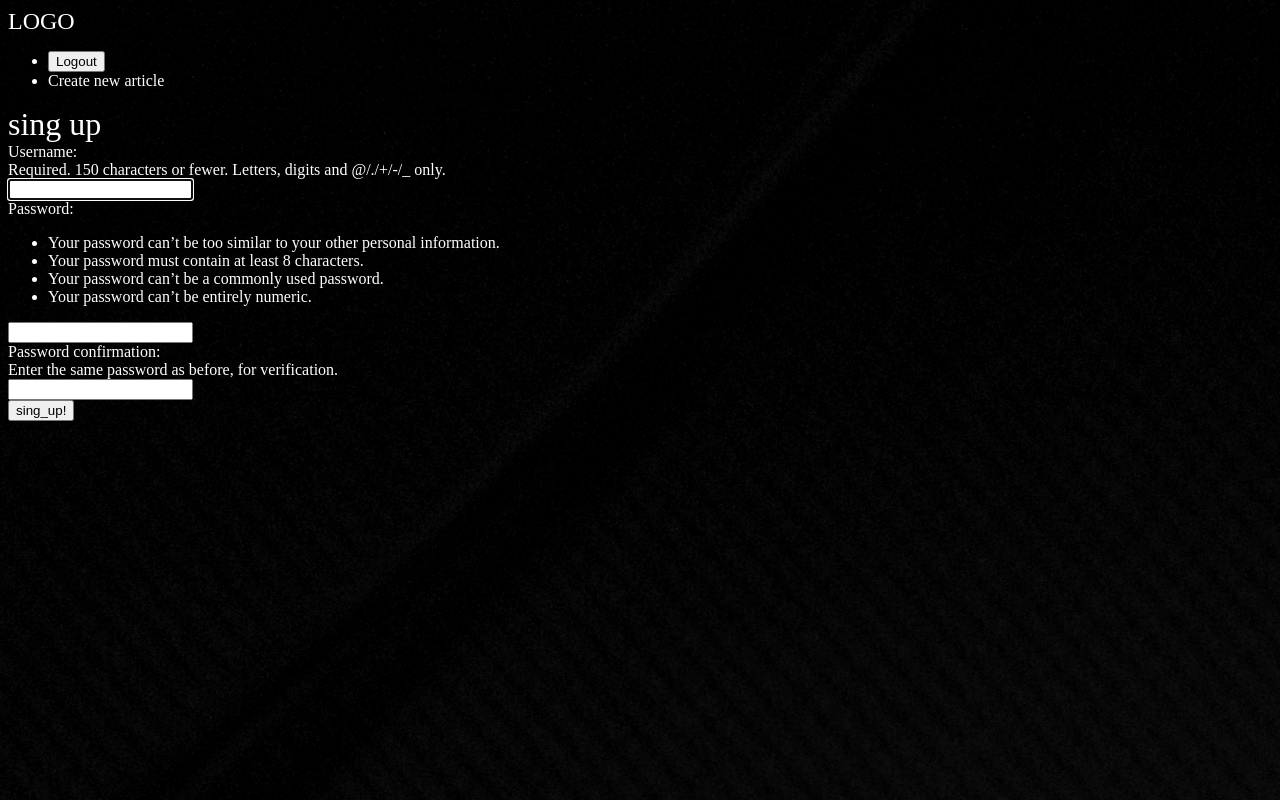
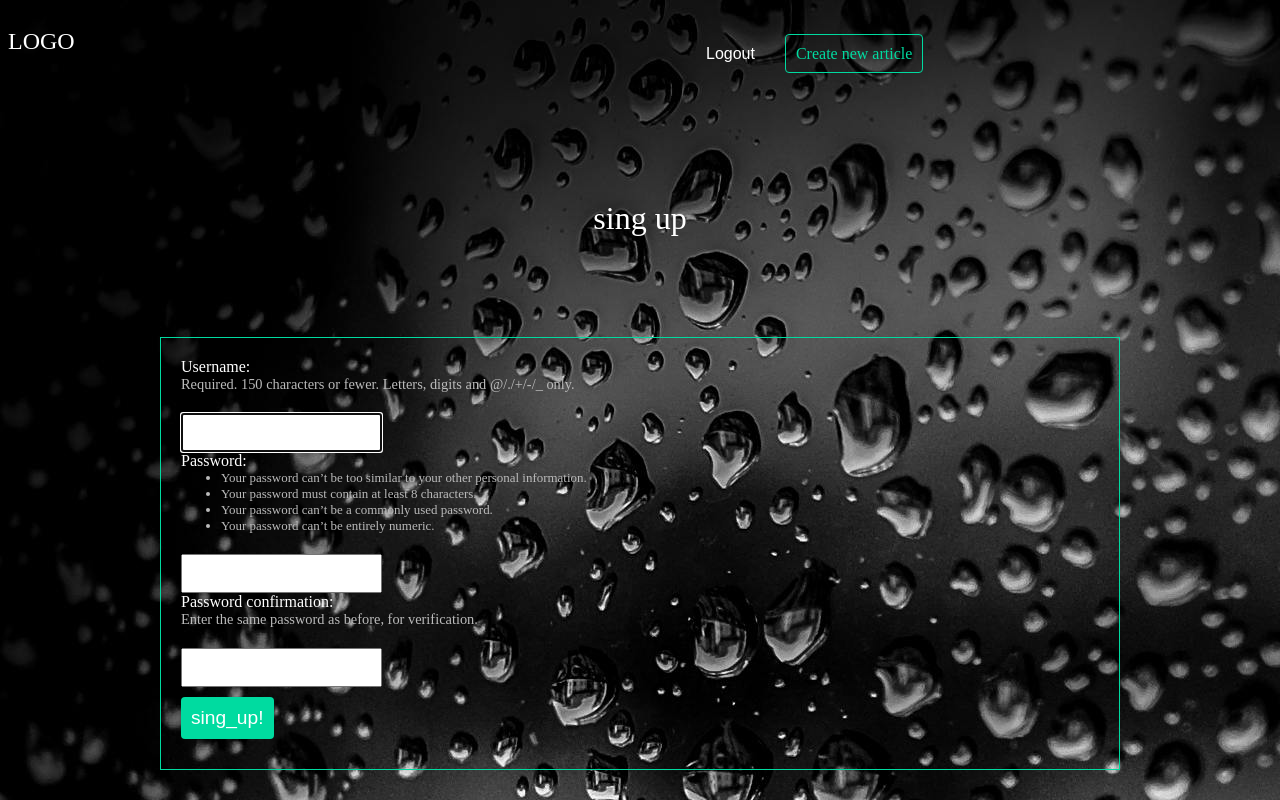
Before and after one commit to kiahz/Django-blog, a Django app: page /accounts/sing_up/ in a window 1280 px wide. Run offline with Django 5.2, Linux system fonts and the light colour scheme; a user stored in the database is signed in.

Commit message:
finaly 2

```diff
--- a/DjangoBlog/urls.py
+++ b/DjangoBlog/urls.py
@@ -4,7 +4,7 @@ from . import views
 from django.contrib.staticfiles.urls import staticfiles_urlpatterns
 from django.conf import settings
 from django.conf.urls.static import static
-
+from articles.views import articles_list
 
 #for ezafe shodn in urls hamon
 urlpatterns = [
@@ -12,7 +12,7 @@ urlpatterns = [
     path('about/', views.about),
     path('contact/', views.contact),
     path('blog/', views.blog),
-    path('', views.home),
+    path('', articles_list ),
 
     path('articles/', include('articles.urls')),
     path('accounts/', include('accounts.urls')),
--- a/accounts/templates/accounts/login.html
+++ b/accounts/templates/accounts/login.html
@@ -1,7 +1,7 @@
 {% extends "base.html" %}
 {% block content %}
 	<h1>Log in</h1>
-    <form class="" action="{% url 'accounts:login' %}" method="post">
+    <form class="site-form" action="{% url 'accounts:login' %}" method="post">
         {{ form }}
         {% csrf_token %}
         {% if request.GET.next %}
--- a/articles/templates/articles/create_article.html
+++ b/articles/templates/articles/create_article.html
@@ -1,4 +1,5 @@
 {% extends 'base.html'  %}
+{% load static %}
 {% block content %}
     <div class="creat-article ">
     <h1>
@@ -10,4 +11,5 @@
         <input type="submit" name=""  value="create">
     </form>
     </div>
+    <script src="{% static 'slugify.js' %}"></script>
 {% endblock %}
--- a/assets/stylesheet.css
+++ b/assets/stylesheet.css
@@ -16,3 +16,102 @@ a,a:hover,a:visited{
     color:white;
     text-decoration:  none;
 }
+.wrapper {
+    max-width: 960px;
+    margin: 0 auto;
+}
+div.wrapper h1{
+    text-align: center;
+    margin: 100px auto;
+    text-size :2.4em;
+}
+header{
+    display: grid;
+    grid-template-columns:1fr 1fr;
+    padding: 20px 0;
+}
+nav li{
+    display: inline-block;
+    margin-left:20px;
+}
+nav button{
+    background:none;
+    color:#fff;
+    cursor:pointer;
+    border:0;
+    font-size:1em;
+}
+.articles{
+    display: grid;
+    grid-template-columns: 1fr 1fr 1fr;
+    grid-gap: 30px;
+}
+.article{
+    padding: 10px;
+    border: 1px solid  #00dba0;
+    position: relative;
+    padding-bottom:40px ;
+}
+.article h2{
+    font-size: 1.2em;
+}
+.article .author{
+    padding: 10px;
+    background-color: #00dba0;
+    position: absolute;
+    right: 0;
+    botton: 0;
+    margin: 0;
+    color: #0f121f;
+}
+.article_detail .article{
+    padding: 0;
+}
+.article_detail .article img{
+    max-width: 100%;
+}
+.article_detail .article h2{
+    text-align: center;
+    font-size: 2em;
+}
+.article_detail .article p{
+    text-align: center;
+}
+.site-form{
+    margin-top: 60px;
+    border: 1px solid #00dba0;
+    padding: 20px;
+}
+.site-form input,.site-form textarea{
+    display: block;
+    margin: 20px 0 0 0;
+    padding: 10px;
+}
+a.highlight{
+    border: 1px solid #00dba0;
+    padding: 10px;
+    border-radius: 4px;
+    color: #00dba0;
+}
+.helptext,.helptext ul{
+    margin: 0 auto 20px;
+    color: #bbb;
+    font-size: 0.9em;
+    display: block;
+}
+.errorlist li {
+    padding: 10px;
+    list-style-type: none;
+    border: 1px solid #ff5722;
+    color: #ff5722;
+    margin: 10px 0;
+}
+.errorlist{padding: 0;}
+.site-form input[type="submit"]{
+    border: 0;
+    color: white;
+    font-size: 1.2em;
+    background-color: #00dba0;
+    border-radius: 4px;
+    margin: 10px 0;
+}
--- a/templates/base.html
+++ b/templates/base.html
@@ -11,7 +11,8 @@
     <link rel="stylesheet" href="{% static 'stylesheet.css' %}">
 </head>
 <body>
-<h2><a href="{% url 'articles:List' %}">LOGO</a></h2>
+<header>
+    <h2><a href="{% url 'articles:List' %}">LOGO</a></h2>
 <nav>
     <ul>
         {% if user.is_authenticated %}
@@ -22,7 +23,7 @@
             </form>
         </li>
             <li>
-            <a href = "{% url 'articles:Create' %}">Create new article</a>
+            <a class="highlight"  href = "{% url 'articles:Create' %}">Create new article</a>
             </li>
         {% else %}
             <li>
@@ -34,6 +35,7 @@
         {% endif %}
     </ul>
 </nav>
+</header>
 <div class =wrapper >
 
     {% block content %}
```
Also changed, not shown: articles/templates/articles/articles_list.html (+10 -3 lines), assets/slugify.js (+12 -0 lines), assets/w.jpg, db.sqlite3, media/Screenshot_2024-10-14_at_12_MaH7vlS.34.11.png (added), 2 other files.
